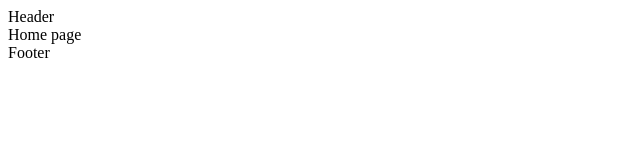
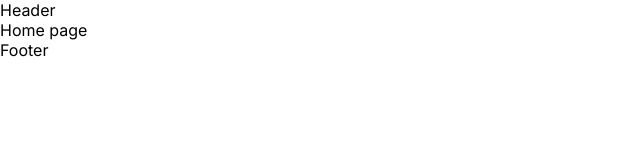
Before and after one commit to DahliaGhonim/Ecommerce_Vue, a Vue app: page / in a window 1280 px wide. Shown: the top 160 px of the page, without its empty margins (0-640 px from the left). Built offline with nearby package versions, Linux system fonts and the light colour scheme.

Commit message:
Add main styles

```diff
--- a/index.html
+++ b/index.html
@@ -5,7 +5,11 @@
     <link rel="icon" href="/favicon.ico" />
     <meta name="viewport" content="width=device-width, initial-scale=1.0" />
     <title>Vite App</title>
-  </head>
+
+    <!-- Fonts: Inter & Poppins -->
+    <link rel="preconnect" href="https://fonts.googleapis.com">
+    <link rel="preconnect" href="https://fonts.gstatic.com" crossorigin>
+    <link href="https://fonts.googleapis.com/css2?family=Inter:ital,opsz,wght@0,14..32,100..900;1,14..32,100..900&family=Poppins:ital,wght@0,100;0,200;0,300;0,400;0,500;0,600;0,700;0,800;0,900;1,100;1,200;1,300;1,400;1,500;1,600;1,700;1,800;1,900&display=swap" rel="stylesheet">  </head>
   <body>
     <div id="app"></div>
     <script type="module" src="/src/main.js"></script>
--- /dev/null
+++ b/src/assets/main.css
@@ -0,0 +1,15 @@
+* {
+  -webkit-box-sizing: border-box;
+  -moz-box-sizing: border-box;
+  -ms-box-sizing: border-box;
+  -o-box-sizing: border-box;
+  box-sizing: border-box;
+  padding: 0;
+  margin: 0;
+}
+
+body {
+  background-color: #FFFFFF;
+  color: #000000;
+  font-family: "Inter", Arial, Helvetica, sans-serif;
+}
--- a/src/main.js
+++ b/src/main.js
@@ -2,6 +2,7 @@
 
 import App from "./App.vue";
 import router from "./router";
+import "./assets/main.css";
 
 new Vue({
   router,
```
